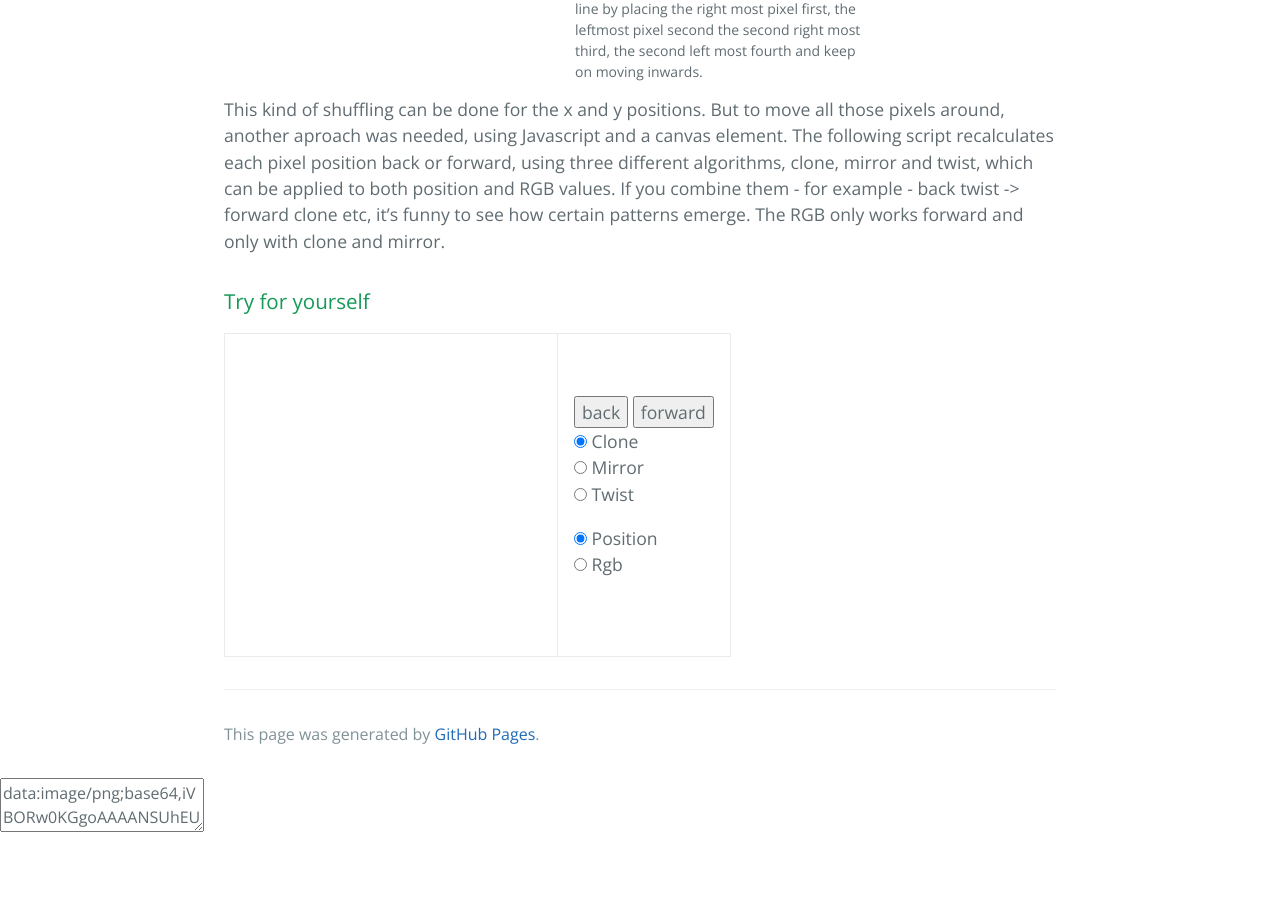
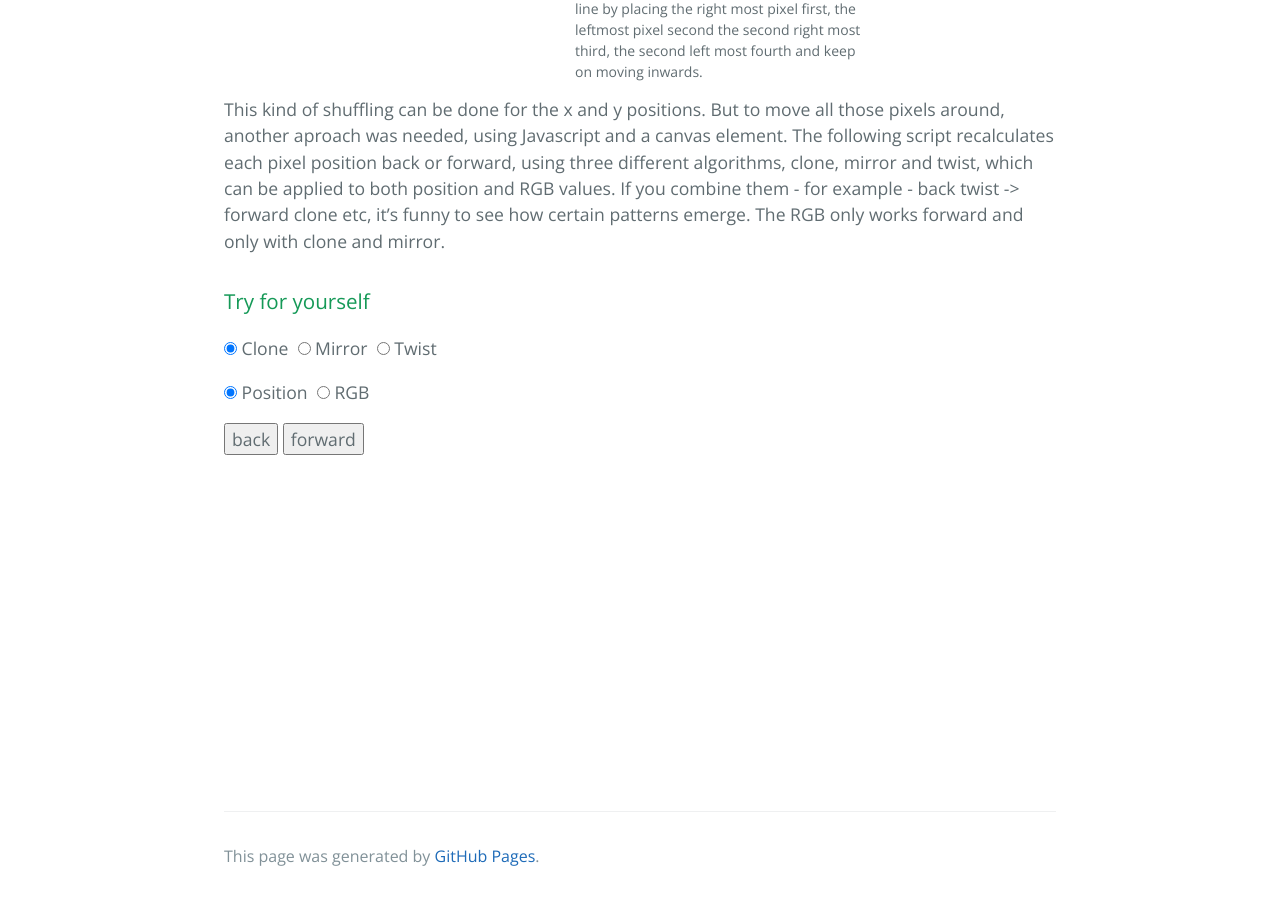
Before and after one commit to mdhont/mdhont.github.io, a Jekyll site: the page built from index.md, in a window 1280 px wide and 900 px high, scrolled down 2966 px. Built offline with Jekyll 4.4.1, drawn with Linux system fonts in a browser that asks for light colours; nearby versions of some CDN libraries; our own code applies the rules of GitHub Pages for plain Markdown files; before the commit the page ends 3804 px from its top, so only the background shows below that.

Commit message:
Changed layout

```diff
--- a/app/dansa.js
+++ b/app/dansa.js
@@ -263,13 +263,6 @@ $(document).ready(function() {
   var shuffleMode = "clone";
   var rgbMode = "position";
 
-  var link = document.createElement('textarea');
-  link.innerHTML = 'download image';
-
-  link.innerHTML = canvas.toDataURL();
-
-
-document.body.appendChild(link);
   img.onload = function() {
     drawImg(canvas, this)
   }
--- a/index.md
+++ b/index.md
@@ -380,30 +380,22 @@ This kind of shuffling can be done for the x and y positions. But to move all th
 ### [](#header-3)Try for yourself
 
 
-<table style="width:100%">
-  <tr>
-    <td>
-      <canvas id="screen" width="300" height="300"></canvas>
-</td>
-    <td>
-        <button class="back">back</button>
-        <button class="next">forward</button>
+<p class="flavor">
+    <input type="radio" id="clone" name="flav" checked>
+    <label for="clone">Clone&nbsp;</label>
+    <input type="radio" id="mirror" name="flav">
+    <label for="mirror">Mirror&nbsp;</label>
+    <input type="radio" id="twist" name="flav">
+  <label for="twist">Twist&nbsp;</label>
+<p class="type">
+    <input type="radio" id="position" name="typ" checked>
+    <label for="position">Position&nbsp;</label>
+    <input type="radio" id="rgb" name="typ">
+    <label for="rgb">RGB&nbsp;</label>
+ </p>
+   <p class="moveButtons">
 
-        <form action="#">
-          <p class="flavor">
-          <input type="radio" id="clone" name="flav" checked>
-          <label for="clone">Clone</label>
-          <br>
-          <input type="radio" id="mirror" name="flav">
-          <label for="mirror">Mirror </label>
-          <br>
-          <input type="radio" id="twist" name="flav">
-          <label for="twist">Twist</label>
-          </p>
-<p class="type">
-     <input type="radio" id="position" name="typ" checked>
-     <label for="position">Position</label>
-     <br>
-     <input type="radio" id="rgb" name="typ">
-     <label for="rgb">Rgb</label>
-     <br>
+   <button class="back">back</button>
+   <button class="next">forward</button>
+   </p>
+   <canvas id="screen" width="300" height="300"></canvas>
```
Also changed, not shown: 2 other files.
